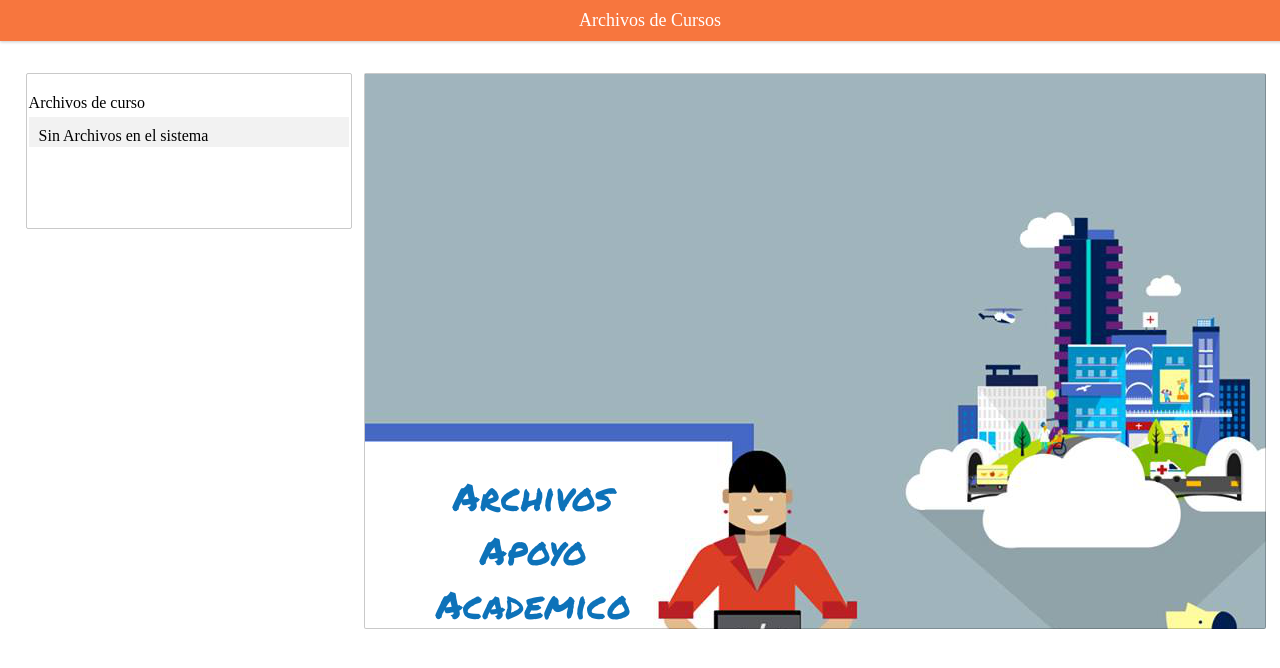
After one commit to naujraliuga/APWE, a PHP site: page /repositorio.php in a window 1280 px wide. The commit adds this page. Shown: the top 668 px of the page. Run offline with PHP 8.4, Linux system fonts and the light colour scheme; data that the repository does not hold is empty.

Commit message:
archivos
se agrego una pagina para poder visualizar los archivos que se ahn
subido añl sistema

```diff
--- a/css/style_curso.css
+++ b/css/style_curso.css
@@ -57,7 +57,7 @@ body{
 #container-view-files{
 
 	width: 70%;
-	min-height: 150px;
+	min-height: 550px;
 	height: auto;
 	overflow: hidden;
 	position: relative;
@@ -75,7 +75,7 @@ body{
 
 	width: auto;
 	height: 10px;
-	padding: 5px;
+	padding: 10px;
 	background-color: #f2f2f2;
 	position: relative;
 	margin-top: 5px;
@@ -87,3 +87,15 @@ body{
 
 	cursor: pointer;
 }
+
+.bg_files{
+
+    background-image: url(../img/bg_file.png);
+    background-position: cover;
+    background-repeat: no-repeat;
+    width: 100%;
+    height: 100%;
+    position: relative;
+    float: left;
+    z-index: 1000!important;
+}
--- a/cursoCalculodiferencial.php
+++ b/cursoCalculodiferencial.php
@@ -29,9 +29,6 @@
                     echo '</form>';
                   }
                 }
-
-
-
          ?>
 
         </section>
--- /dev/null
+++ b/repositorio.php
@@ -0,0 +1,42 @@
+<!DOCTYPE html>
+<html>
+<head>
+
+    <link rel="stylesheet" type="text/css" href="css/style_curso.css">
+	<title>:: Archivos de Curso</title>
+</head>
+<body>
+
+
+    <div id="container-main">
+        <section id="title">Archivos de Cursos</section>
+    	<section id="container-files">
+    		<ul>
+    			<br> Archivos de curso <br>
+    			<?php
+    			    include 'conexion.php';
+    			    include 'consultas.php';
+
+    			    $archivo = mysqli_query($conexion,'SELECT * FROM archivos');
+    			    $result  = mysqli_num_rows($archivo);
+
+    			    if($result>=1){
+
+    			    	while($GET_ARCHIVO = mysqli_fetch_array($archivo)){
+
+                              $NOMBRE_CURSO = getGrupos($GET_ARCHIVO['id_curso']);
+                              echo '<li class="list-file">'.$NOMBRE_CURSO['nombre'].' : <a href="'.$GET_ARCHIVO['path_f'].'">'.$GET_ARCHIVO['nombre'].'</a></li>';
+
+    			    	}
+    			    }else
+    			    echo '<li class="list-file">Sin Archivos en el sistema</li>';
+    			?>
+
+
+    		</ul>
+    	</section>
+    	<section id="container-view-files" class="bg_files"></section>
+    </div>
+
+</body>
+</html>
```
Also changed, not shown: css/style_usuario.css (+8 -0 lines), usuario.php (+7 -0 lines), img/bg_file.png (added), img/file.png (added).
